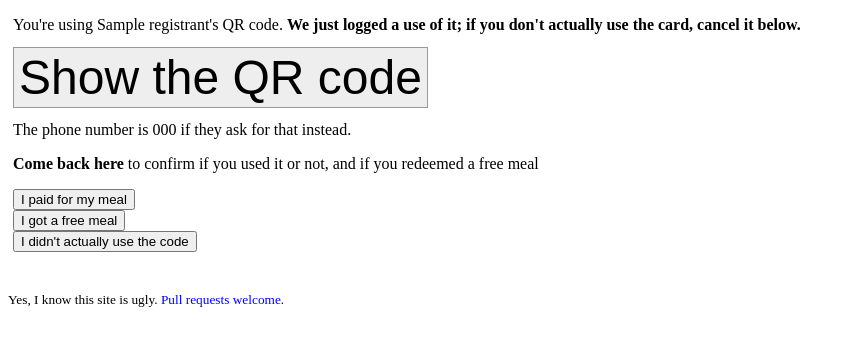
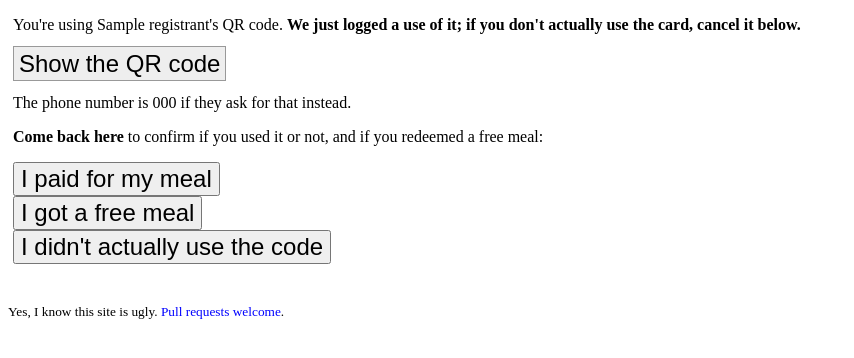
Before and after one commit to djsutherland/chips-with-friends, a Flask app: template chip_friends/templates/use.html in a window 1280 px wide. Shown: the top 358 px of the page, without its empty margins (0-854 px from the left). Run offline with Flask 2, Linux system fonts and the light colour scheme; the template is opened without the code that fills it: most values are stand-ins (such as "Sample title", 1, 10 or a date in 2020).

Commit message:
style tweaks

```diff
--- a/chip_friends/templates/layout.html
+++ b/chip_friends/templates/layout.html
@@ -14,7 +14,7 @@
       border-collapse: collapse;
     }
 
-    .button {
+    .button, .button:visited {
       background:#eee;
       text-decoration:none;
       color:black;
@@ -24,7 +24,7 @@
       cursor:default;
     }
 
-    .button:hover {
+    .button:hover, .button:hover:visited {
       color:black;
       border:1px solid #666;
     }
--- a/chip_friends/templates/use.html
+++ b/chip_friends/templates/use.html
@@ -5,8 +5,8 @@
 {% block head %}
 {{ super() }}
 <style type="text/css">
-    #show-barcode {
-        font-size: 300%;
+    #show-barcode, input[type="submit"] {
+        font-size: 150%;
     }
     #used {
         margin-right: 1em;
@@ -30,7 +30,7 @@
 
 <p>The phone number is {{ use.qr_code.phone }} if they ask for that instead.</p>
 
-<p><b>Come back here</b> to confirm if you used it or not, and if you redeemed a free meal</p>
+<p><b>Come back here</b> to confirm if you used it or not, and if you redeemed a free meal:</p>
 
 <form action="{{ url_for('use_confirm', use_id=use.id, redeemed_free=0) }}" method="POST">
   <input type="submit" value="I paid for my meal" />
```
